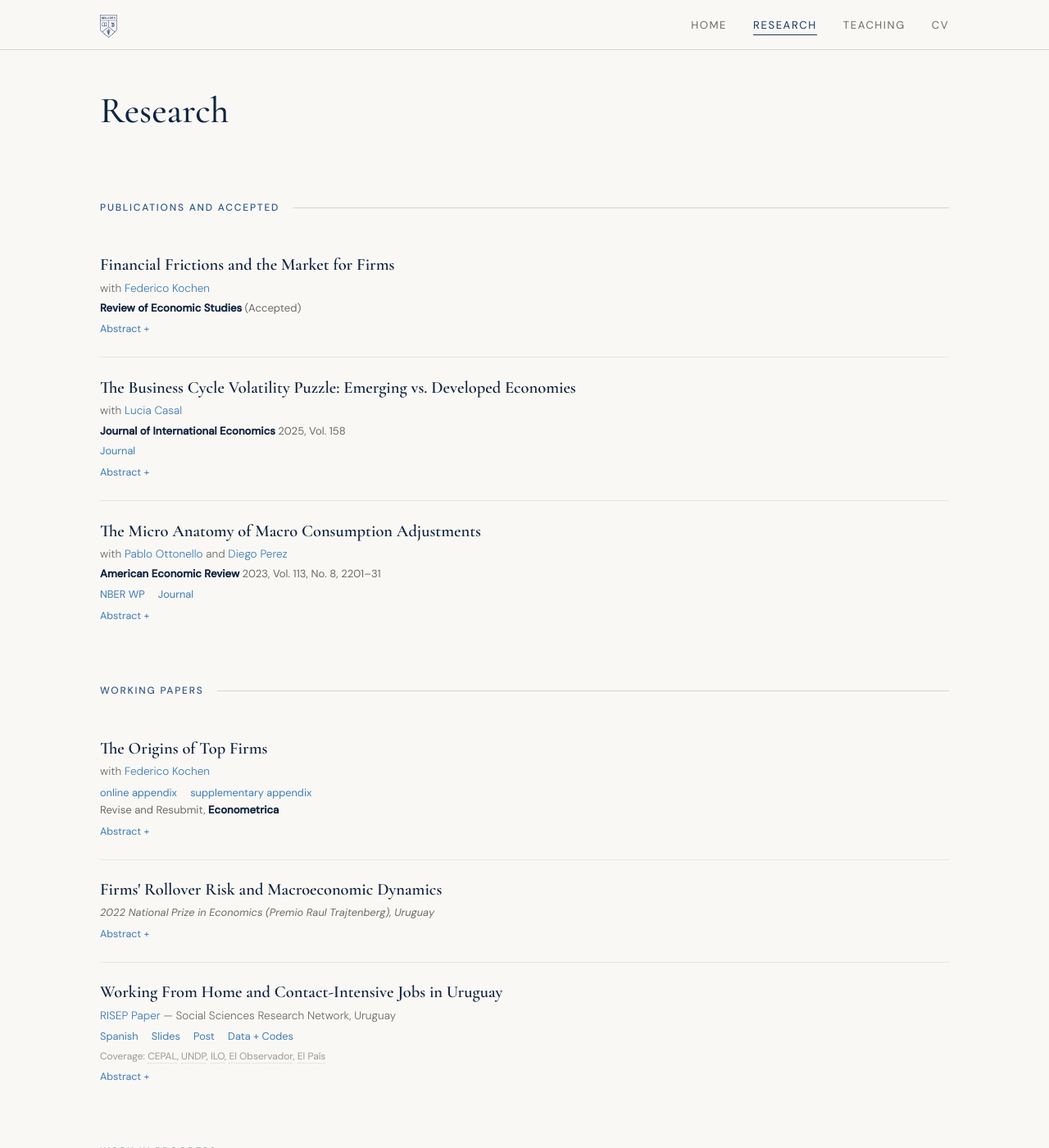
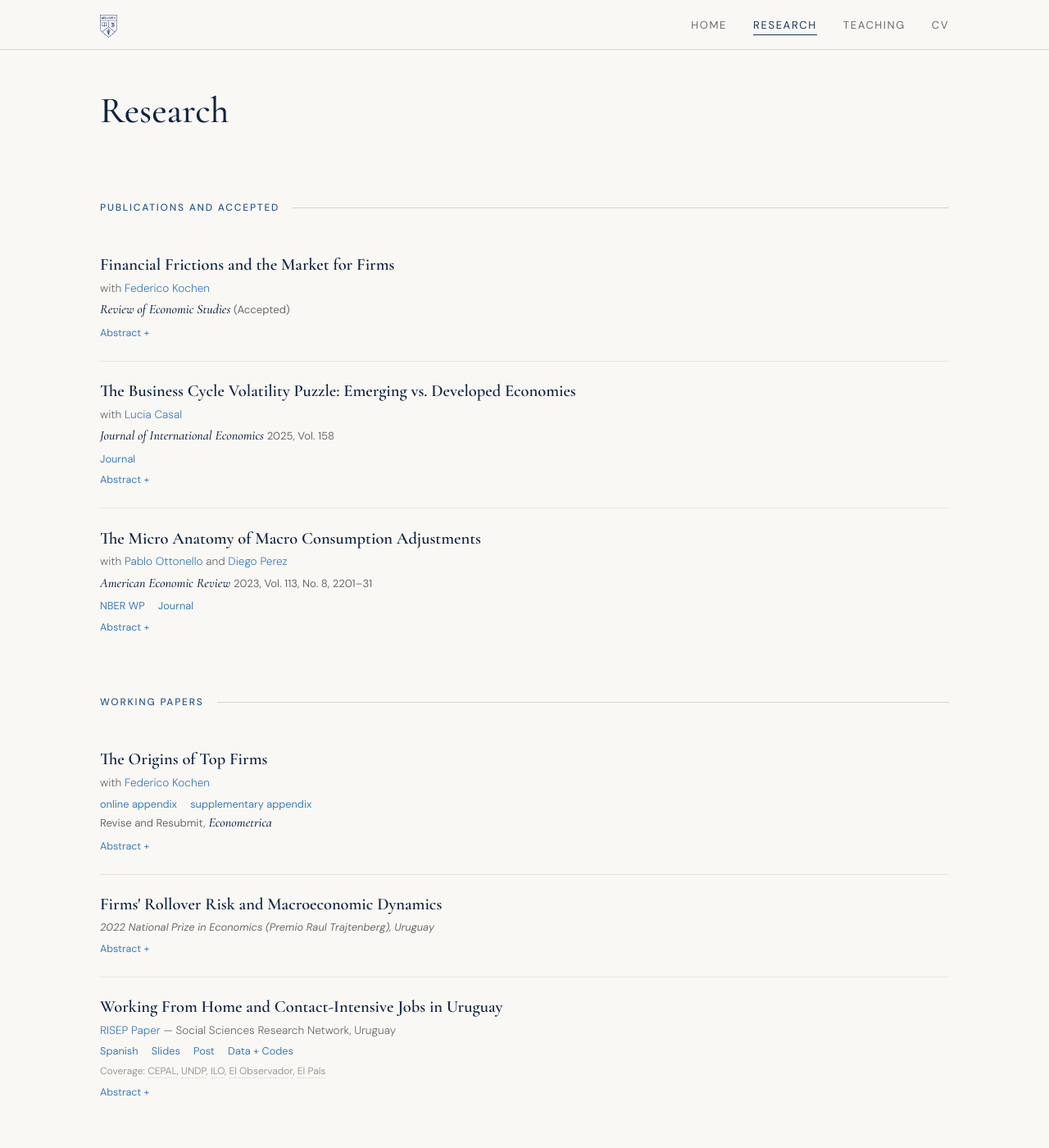
Before and after one commit to rafaguntin/rafaguntin.github.io, a Jekyll site: the page built from research/index.html, in a window 1280 px wide and 1400 px high. Shown: the whole window at 82% size. Built offline with Jekyll 4.4.1, drawn with Linux system fonts in a browser that asks for light colours.

Commit message:
Update index.html

```diff
--- a/research/index.html
+++ b/research/index.html
@@ -108,8 +108,8 @@ layout: null
     .paper-meta { font-size: 0.85rem; color: var(--text-light); font-weight: 300; margin-bottom: 0.15rem; }
     .paper-meta a { color: var(--accent); text-decoration: none; border-bottom: 1px solid transparent; transition: border-color 0.2s; }
     .paper-meta a:hover { border-bottom-color: var(--accent); }
-    .paper-journal { font-size: 0.82rem; font-weight: 600; color: var(--navy-deep); font-style: normal; }
-    .paper-journal .meta { font-weight: 400; color: var(--text-light); }
+    .paper-journal { font-family: var(--serif); font-size: 1rem; font-style: italic; font-weight: 500; color: var(--navy-deep); }
+    .paper-journal .meta { font-family: var(--sans); font-size: 0.82rem; font-style: normal; font-weight: 400; color: var(--text-light); }
     .paper-award { font-size: 0.8rem; color: var(--text-light); font-style: italic; margin-top: 0.15rem; }
     .paper-links { font-size: 0.8rem; margin-top: 0.3rem; color: var(--text-faint); }
     .paper-links a { color: var(--accent); text-decoration: none; margin-right: 0.8rem; border-bottom: 1px solid transparent; transition: border-color 0.2s; }
```
